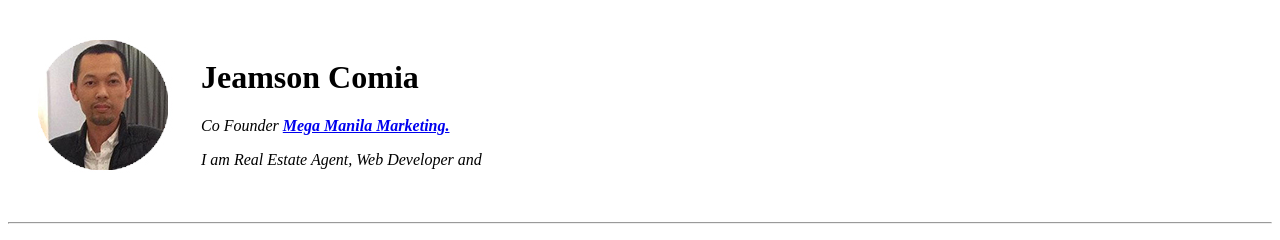
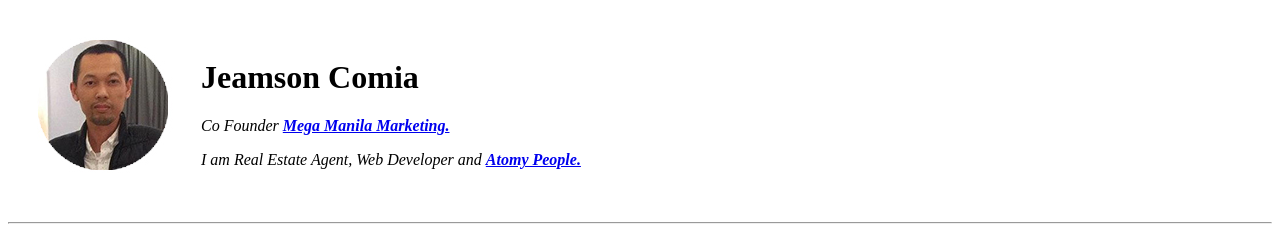
Before and after one commit to 1jacomia/cv, a plain HTML site: page index.html in a window 1280 px wide. Shown: the top 240 px of the page. Drawn offline with Linux system fonts and the light colour scheme.

Commit message:
Update index.html

```diff
--- a/index.html
+++ b/index.html
@@ -11,7 +11,7 @@
       <td><img src="jc.jpg" alt="jeamson profile"></td>
       <td><h1>Jeamson Comia</h1>
       <p><em>Co Founder <strong><a href="https://megamanilamarketing.com/">Mega Manila Marketing.</a></strong></em></p>
-      <p><em>I am Real Estate Agent, Web Developer and <strong><a href="http://global.atomy.com/>"Atomy People.</a></strong></em></p>
+      <p><em>I am Real Estate Agent, Web Developer and <strong><a href="http://global.atomy.com/">Atomy People.</a></strong></em></p>
 </td>
     </tr>
   </table>
```
